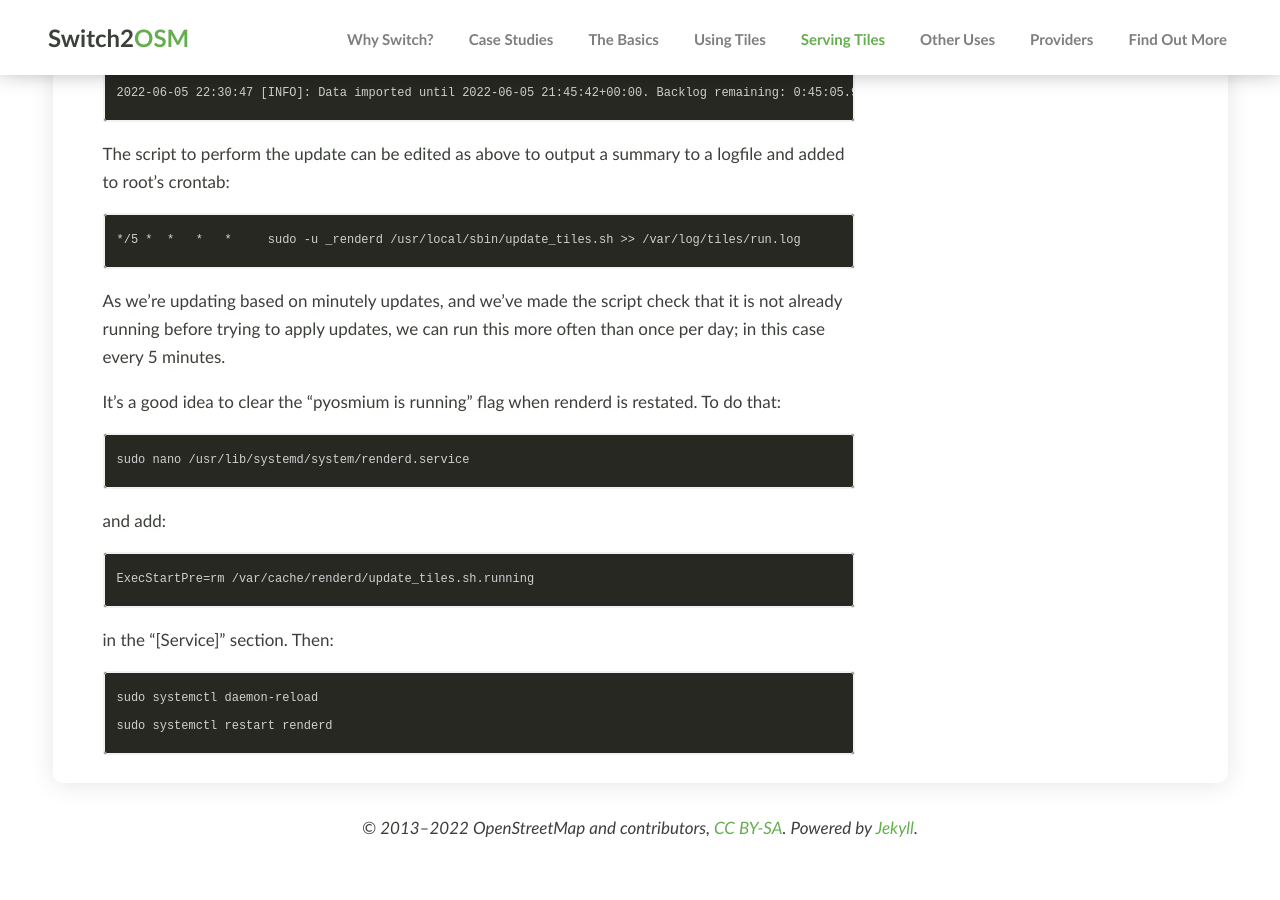
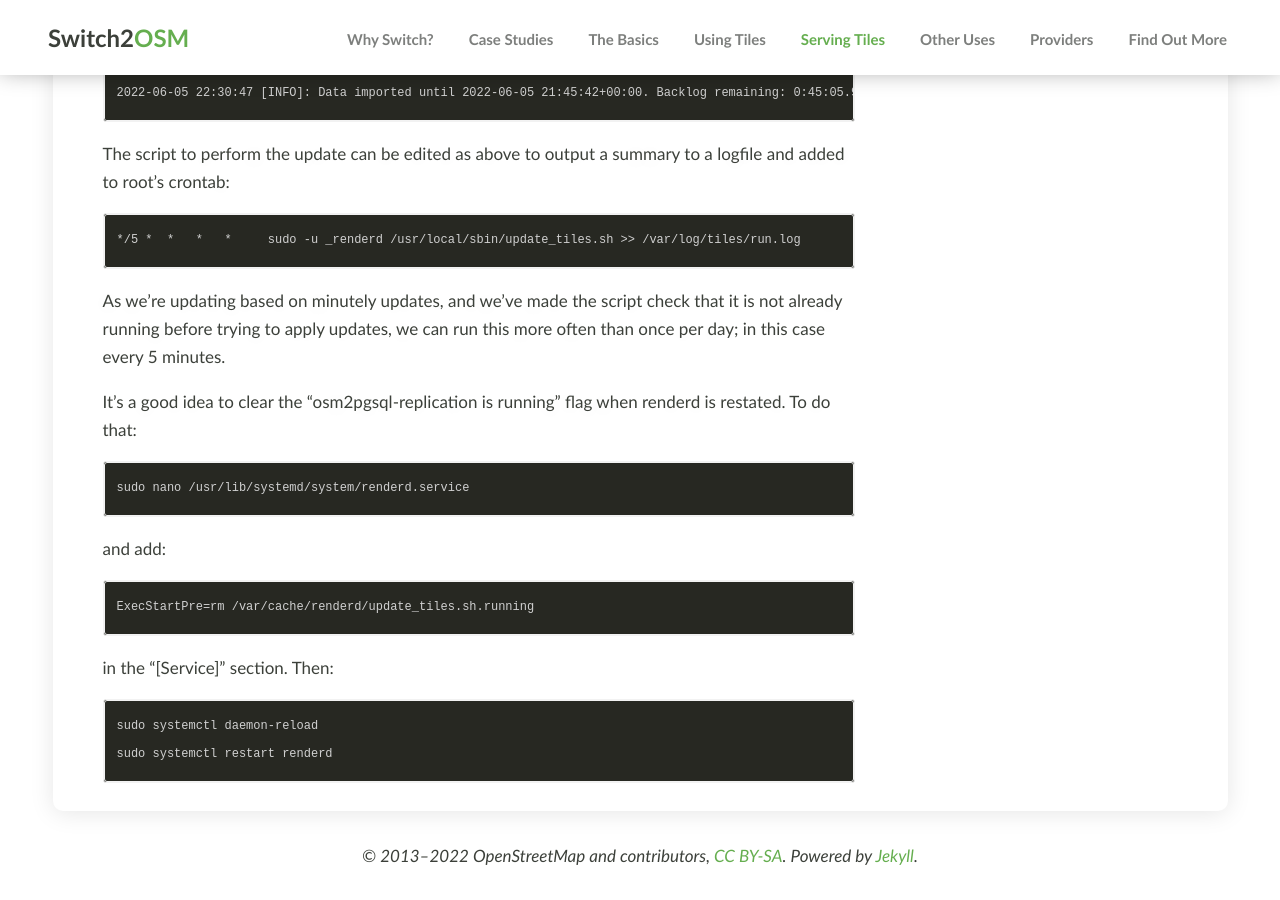
Before and after one commit to switch2osm/switch2osm, a Jekyll site: the page built from serving-tiles/updating-as-people-edit-osm2pgsql-replication.md, in a window 1280 px wide and 900 px high, scrolled down 7083 px. Built offline with Jekyll 4.4.1, drawn with Linux system fonts in a browser that asks for light colours; comment, search, counter and statistics services are not loaded; before the commit the page ends 7955 px from its top, so only the background shows below that.

Commit message:
Update updating-as-people-edit-osm2pgsql-replication.md
In this file, the flag indicates "osm2pgsql-replication" is running, of course.

```diff
--- a/serving-tiles/updating-as-people-edit-osm2pgsql-replication.md
+++ b/serving-tiles/updating-as-people-edit-osm2pgsql-replication.md
@@ -209,7 +209,7 @@ The script to perform the update can be edited as above to output a summary to a
 
 As we're updating based on minutely updates, and we've made the script check that it is not already running before trying to apply updates, we can run this more often than once per day; in this case every 5 minutes.
 
-It's a good idea to clear the "pyosmium is running" flag when renderd is restated.  To do that:
+It's a good idea to clear the "osm2pgsql-replication is running" flag when renderd is restated.  To do that:
 
     sudo nano /usr/lib/systemd/system/renderd.service
 
```
